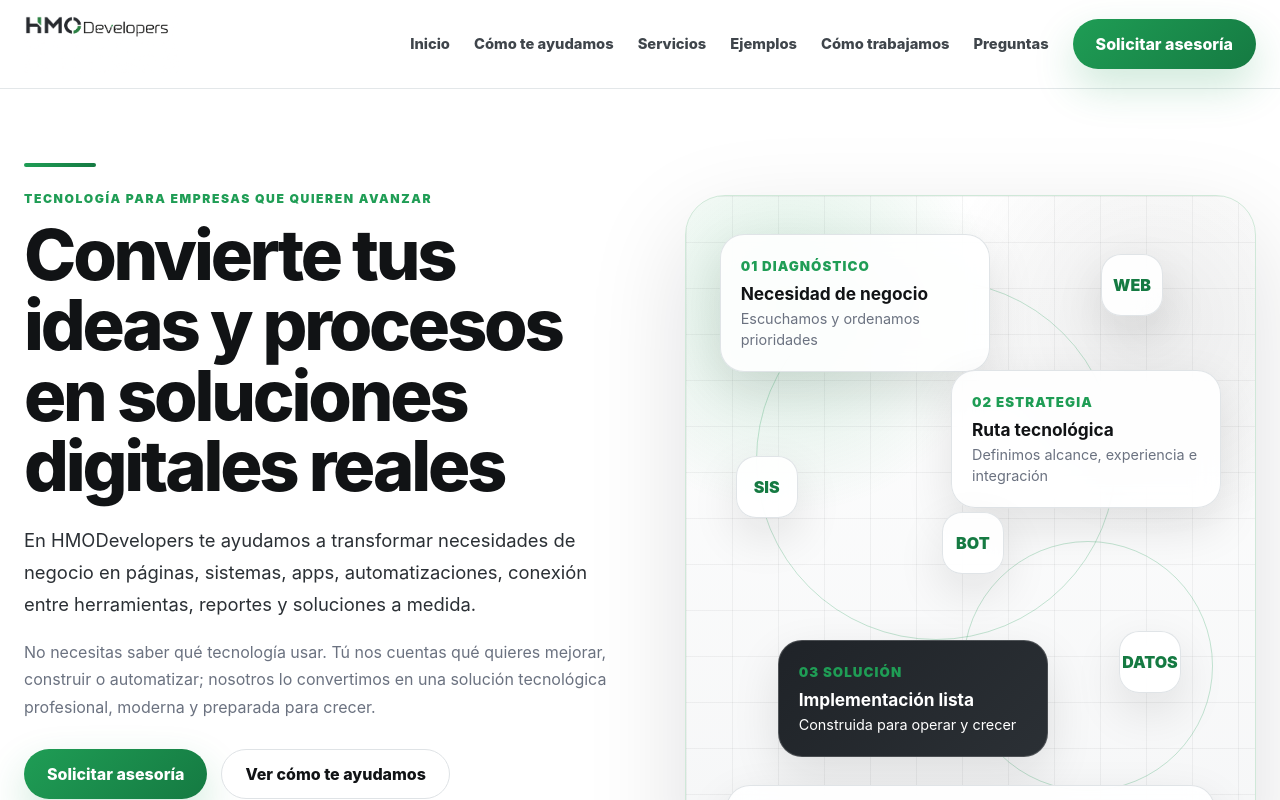
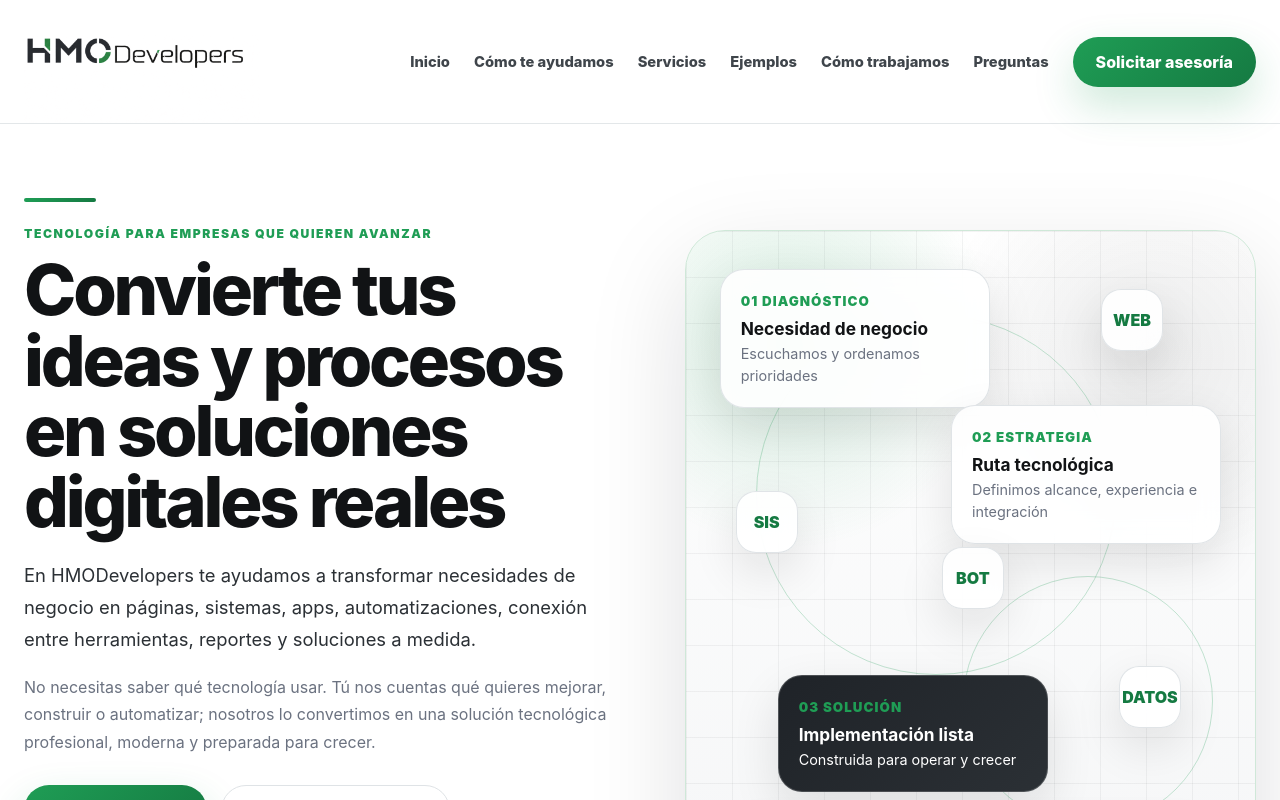
Before and after one commit to HMODevelopers/HMODevelopers-web, an Angular app: page / in a window 1280 px wide. Shown: the top 800 px of the page. Built offline with nearby package versions, Linux system fonts and the light colour scheme.

Commit message:
fix: logotipo un poco mas grande en el topbar.

```diff
--- a/src/app/features/landing/landing-page.component.html
+++ b/src/app/features/landing/landing-page.component.html
@@ -1,11 +1,7 @@
 <header class="site-header">
   <nav class="shell nav" aria-label="Navegación principal">
     <a class="brand" href="#inicio" (click)="closeMenu()" aria-label="Ir al inicio">
-      <img
-        class="brand-logo"
-        src="/assets/brand/logo-hmodevelopers-transparent.png"
-        alt="HMODevelopers"
-      />
+      <img class="brand-logo" src="/assets/brand/logo-hmodevelopers-transparent.png" alt="HMODevelopers" />
     </a>
     <button
       class="menu-button"
--- a/src/app/features/landing/landing-page.component.scss
+++ b/src/app/features/landing/landing-page.component.scss
@@ -55,9 +55,10 @@
 .brand-logo {
   display: block;
   width: auto;
-  height: 58px;
+  height: 88px;
   max-width: min(300px, 58vw);
   object-fit: contain;
+  margin-top: 15%;
 }
 .nav-links {
   display: flex;
```
